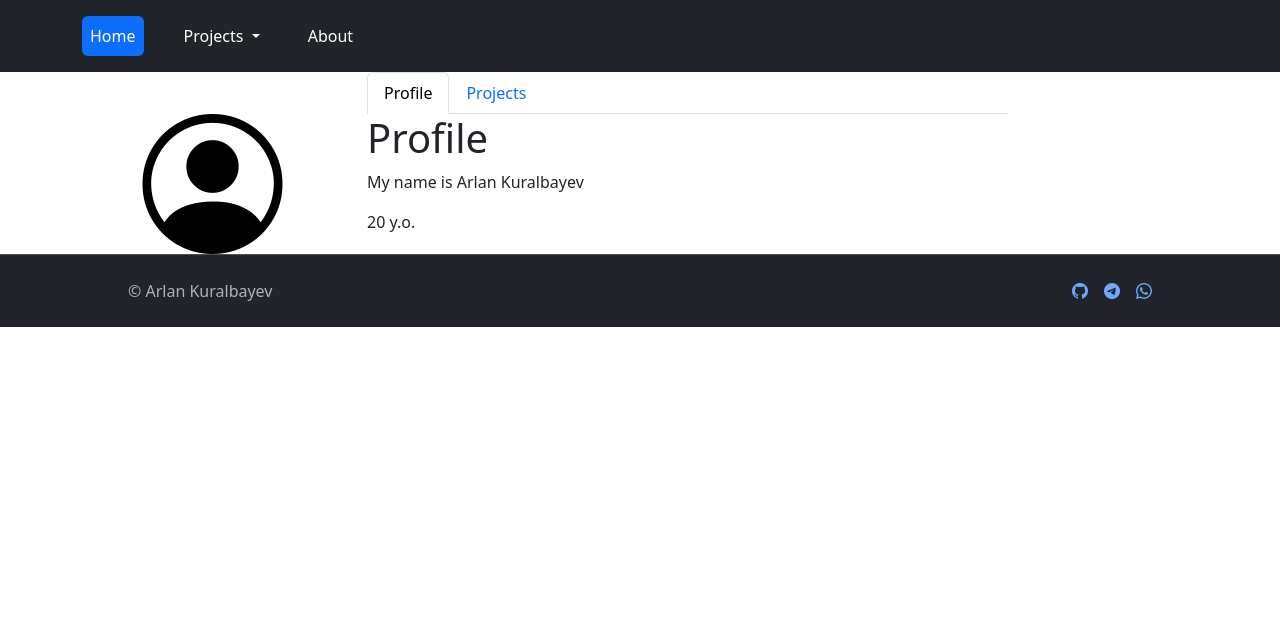
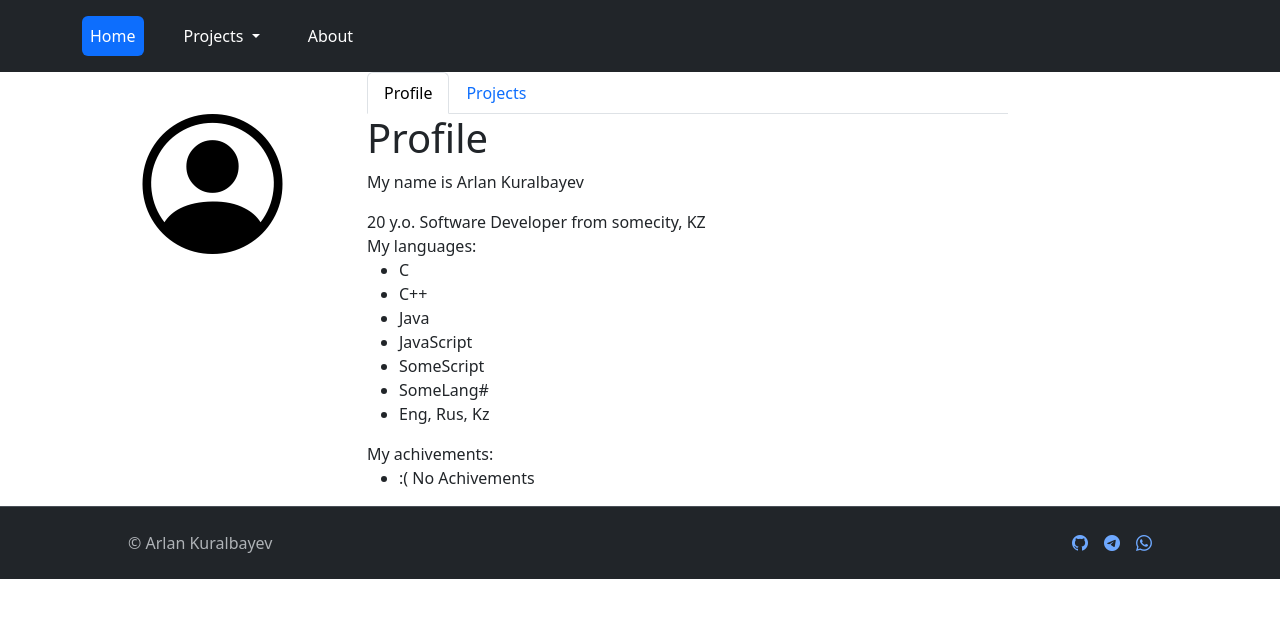
Before and after one commit to PlutoEx/Assignment-1, a plain HTML site: page about.html in a window 1280 px wide. Drawn offline with nearby package versions, Linux system fonts and the light colour scheme.

Commit message:
Added more text

```diff
--- a/about.html
+++ b/about.html
@@ -42,12 +42,33 @@
 							<div>
 								<h1>Profile</h1>
 								<p>My name is Arlan Kuralbayev</p>
-								<span id="my-age">20</span> y.o.
+								<!-- TODO auto update age -->
+								<span id="my-age">20</span> y.o. Software Developer from somecity, KZ
+								<div>
+									My languages:
+									<ul>
+										<!-- TODO make ratio -->
+										<li>C</li>
+										<li>C++</li>
+										<li>Java</li>
+										<li>JavaScript</li>
+										<li>SomeScript</li>
+										<li>SomeLang#</li>
+										<li>Eng, Rus, Kz</li>
+									</ul>
+								</div>
+								<div>
+									My achivements:
+									<ul>
+										<li>:( No Achivements</li>
+									</ul>
+								</div>
 							</div>
 						</div>
 						<div class="tab-pane fade" id="projects-tab-pane" role="tabpanel" aria-labelledby="projects-tab" tabindex="0">
 							<div>
 								<h1>Projects</h1>
+								later, hope this is enough
 							</div>
 						</div>
 					</div>
```
